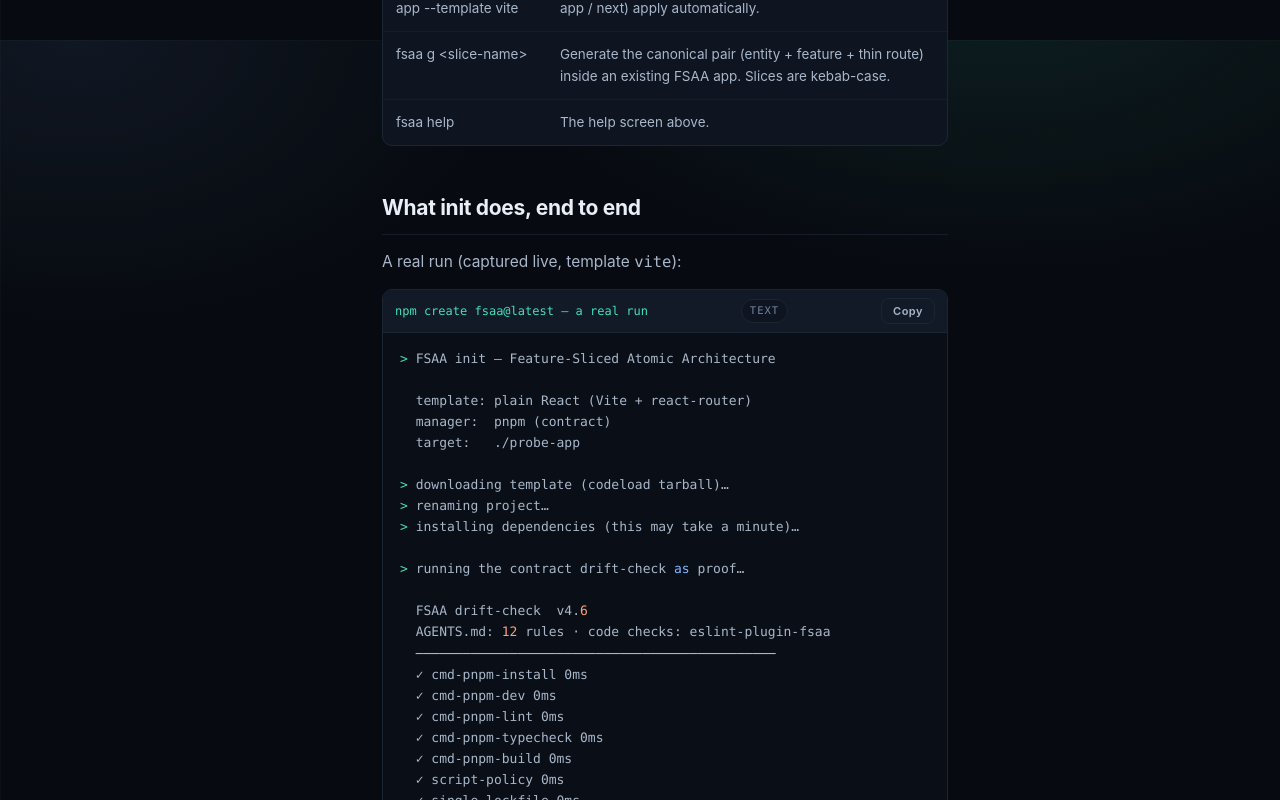
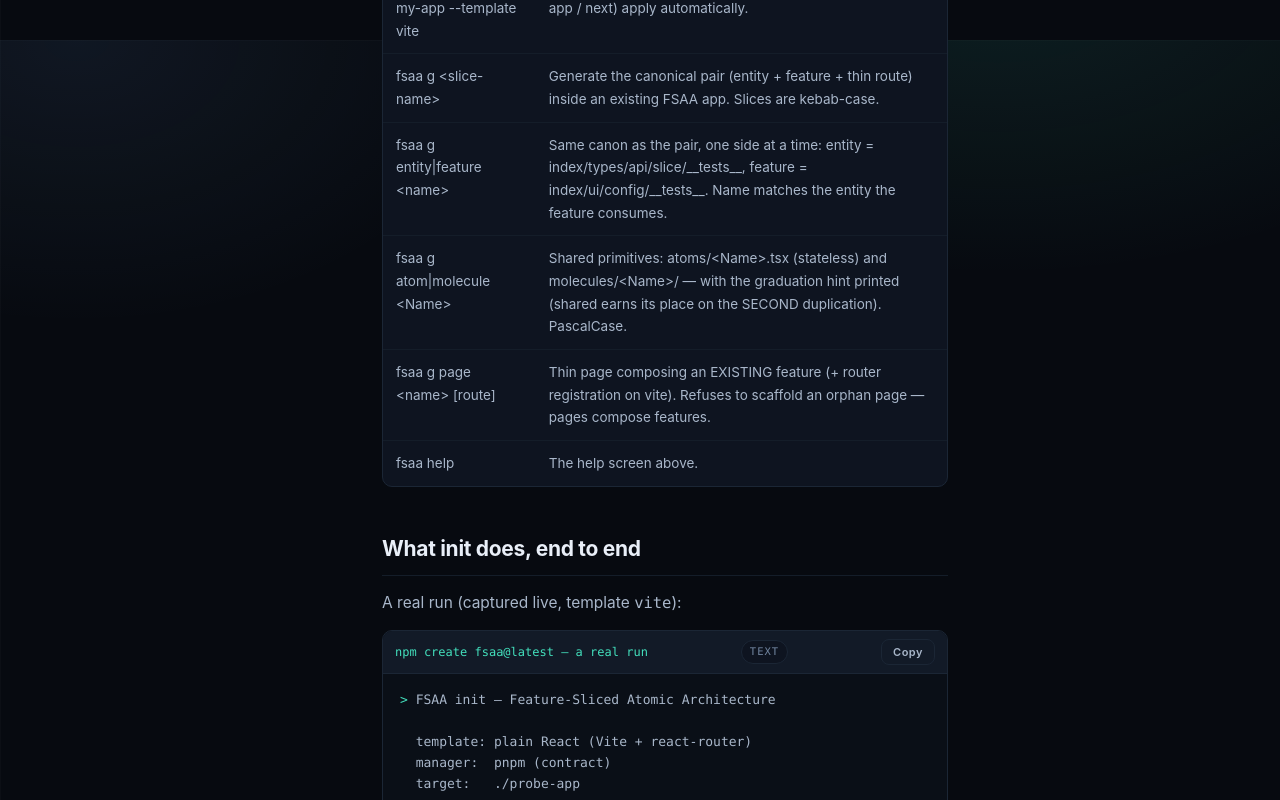
Before and after one commit to Aramex86/FSAA-webpage, a Next.js app: page /fsaa/cli in a window 1280 px wide. Shown: the part 760-1560 px from the top of the page. Built offline with nearby package versions, Linux system fonts and the light colour scheme; a small style sheet from the web is missing.

Commit message:
docs(cli): fsaa g generator commands (entity/feature/atom/molecule/page)

```diff
--- a/src/features/docs-cli/ui/cliData.ts
+++ b/src/features/docs-cli/ui/cliData.ts
@@ -81,6 +81,18 @@
     what: "Generate the canonical pair (entity + feature + thin route) inside an existing FSAA app. Slices are kebab-case.",
   },
   {
+    cmd: "fsaa g entity|feature <name>",
+    what: "Same canon as the pair, one side at a time: entity = index/types/api/slice/__tests__, feature = index/ui/config/__tests__. Name matches the entity the feature consumes.",
+  },
+  {
+    cmd: "fsaa g atom|molecule <Name>",
+    what: "Shared primitives: atoms/<Name>.tsx (stateless) and molecules/<Name>/ — with the graduation hint printed (shared earns its place on the SECOND duplication). PascalCase.",
+  },
+  {
+    cmd: "fsaa g page <name> [route]",
+    what: "Thin page composing an EXISTING feature (+ router registration on vite). Refuses to scaffold an orphan page — pages compose features.",
+  },
+  {
     cmd: "fsaa help",
     what: "The help screen above.",
   },
```
